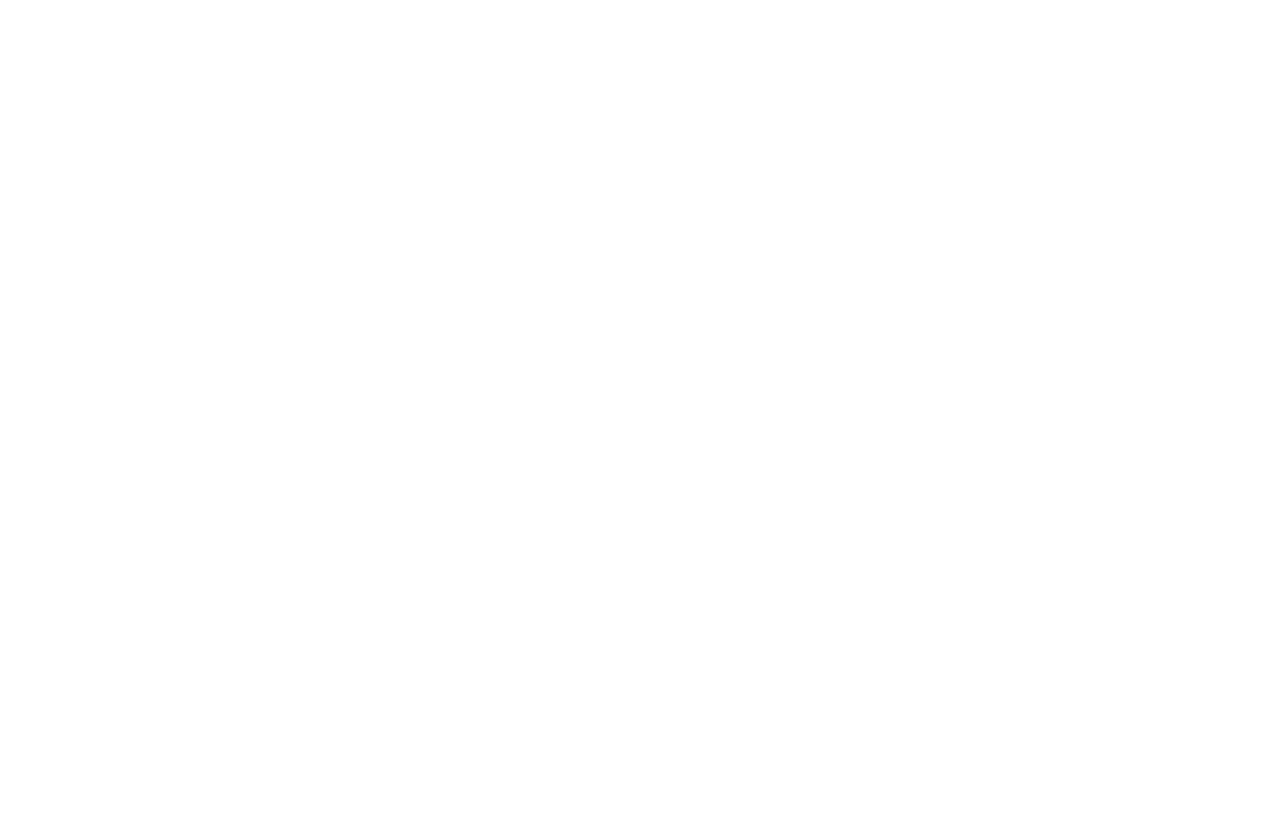
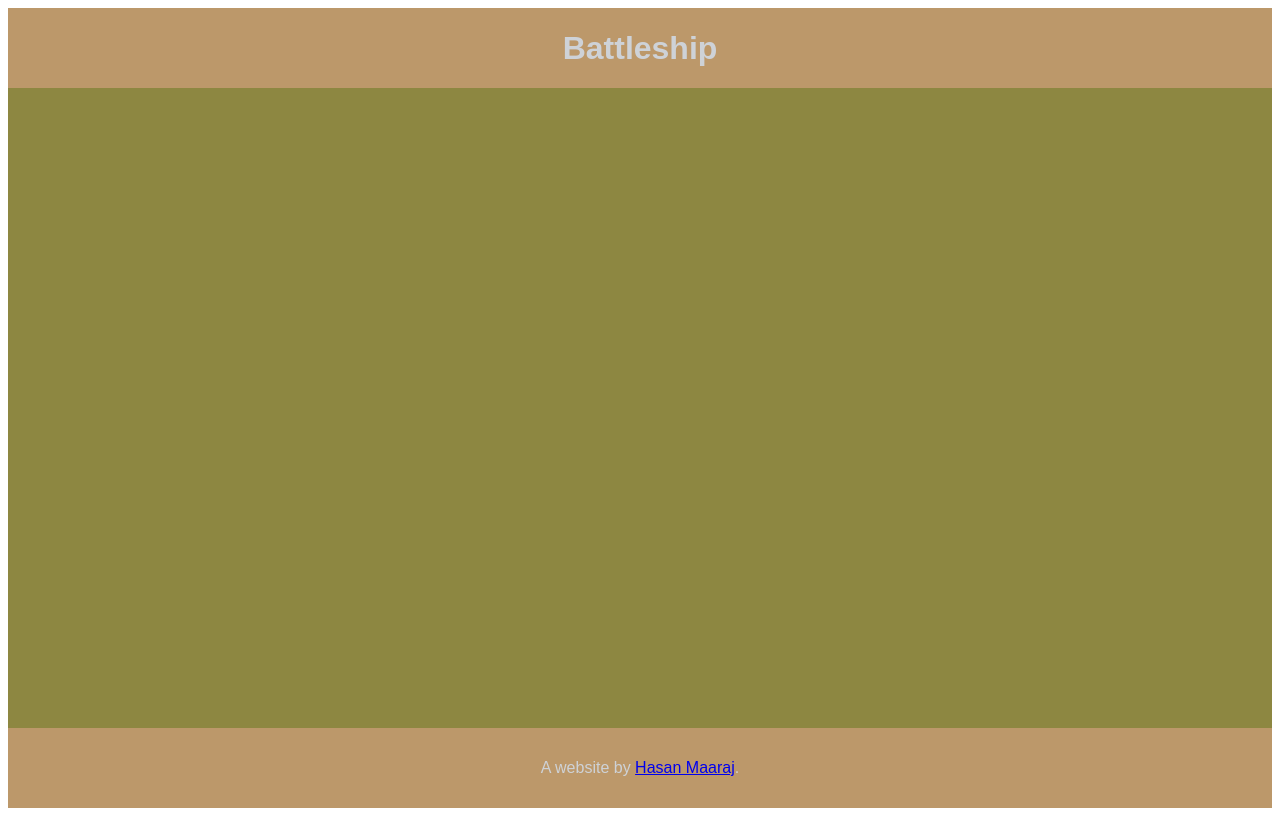
Before and after one commit to HasanMaaraj/Battleship, a website built with webpack: page src/layout.html in a window 1280 px wide. Built offline with nearby package versions, Linux system fonts and the light colour scheme.

Commit message:
Design page layout

```diff
--- a/src/layout.html
+++ b/src/layout.html
@@ -5,6 +5,13 @@
     <title><%= htmlWebpackPlugin.options.title %></title>
 </head>
 <body>
+    <header>
+        <h1>Battleship</h1>
+    </header>
+    <main></main>
+    <footer>
+        <div class="user-link">A website by <a href="https://github.com/HasanMaaraj">Hasan Maaraj</a>.</div>
+    </footer>
 
 </body>
 </html>
--- a/src/style.css
+++ b/src/style.css
@@ -0,0 +1,32 @@
+:root {
+    --earth-color: #BC986A;
+    --light-earth-color: #DAAD86;
+    --sea-color: #659DBD;
+    --tree-color: #8D8741;
+    --danger-color: #FF5B00;
+    --safe-color: #CCFFFF;
+    --steel-color: #CED2D7;
+}
+
+body {
+    font-family: Arial, Helvetica, sans-serif;
+    color: var(--steel-color);
+}
+
+header,
+footer {
+    display: flex;
+    align-items: center;
+    justify-content: center;
+    background-color: var(--earth-color);
+    height: max(10vh, 75px);
+}
+
+main {
+    background-color: var(--tree-color);
+    height: max(80vh, 600px);
+}
+
+/* footer {
+    height: max(10vh, 75px);
+} */
```
Also changed, not shown: dist/index.html, dist/main.js.
